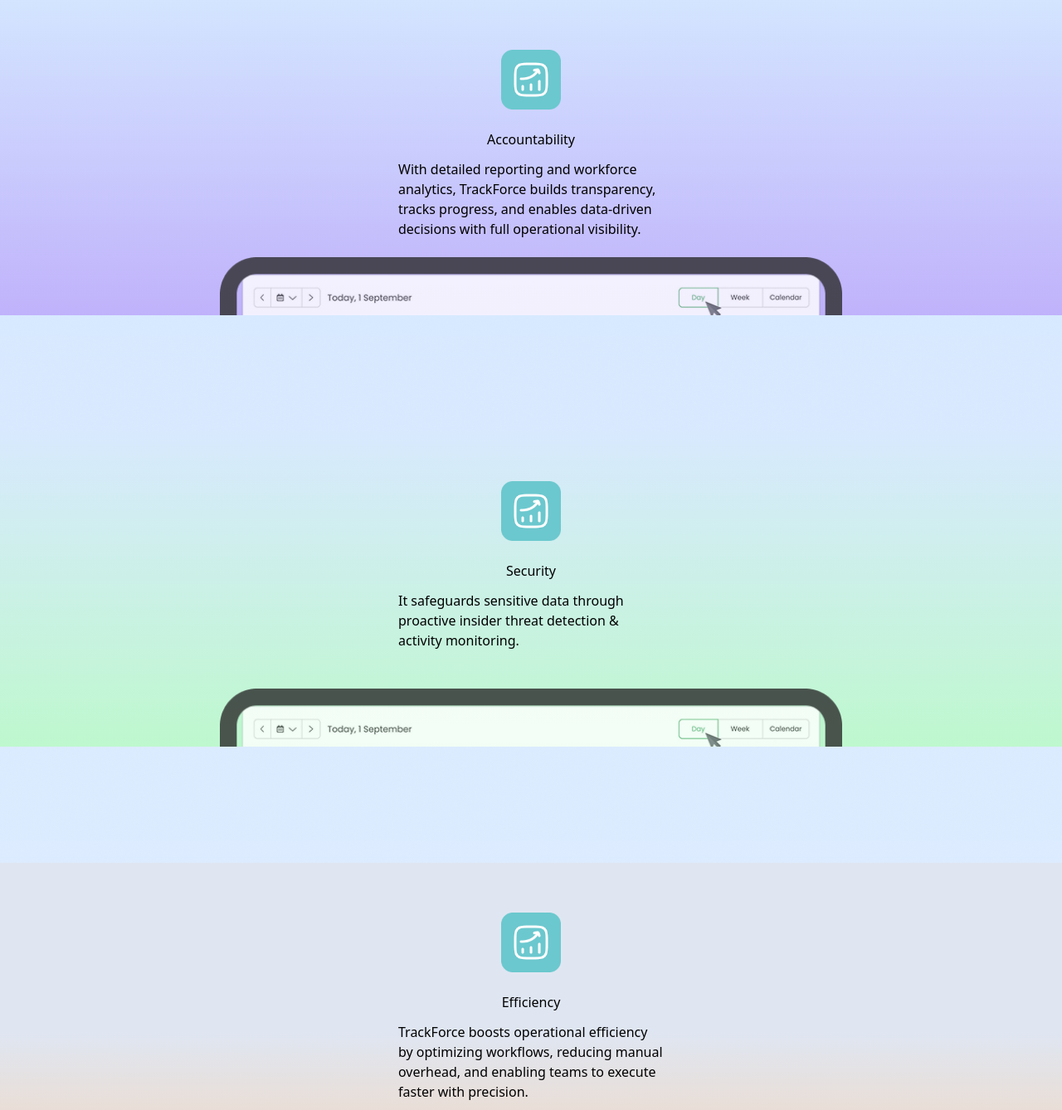
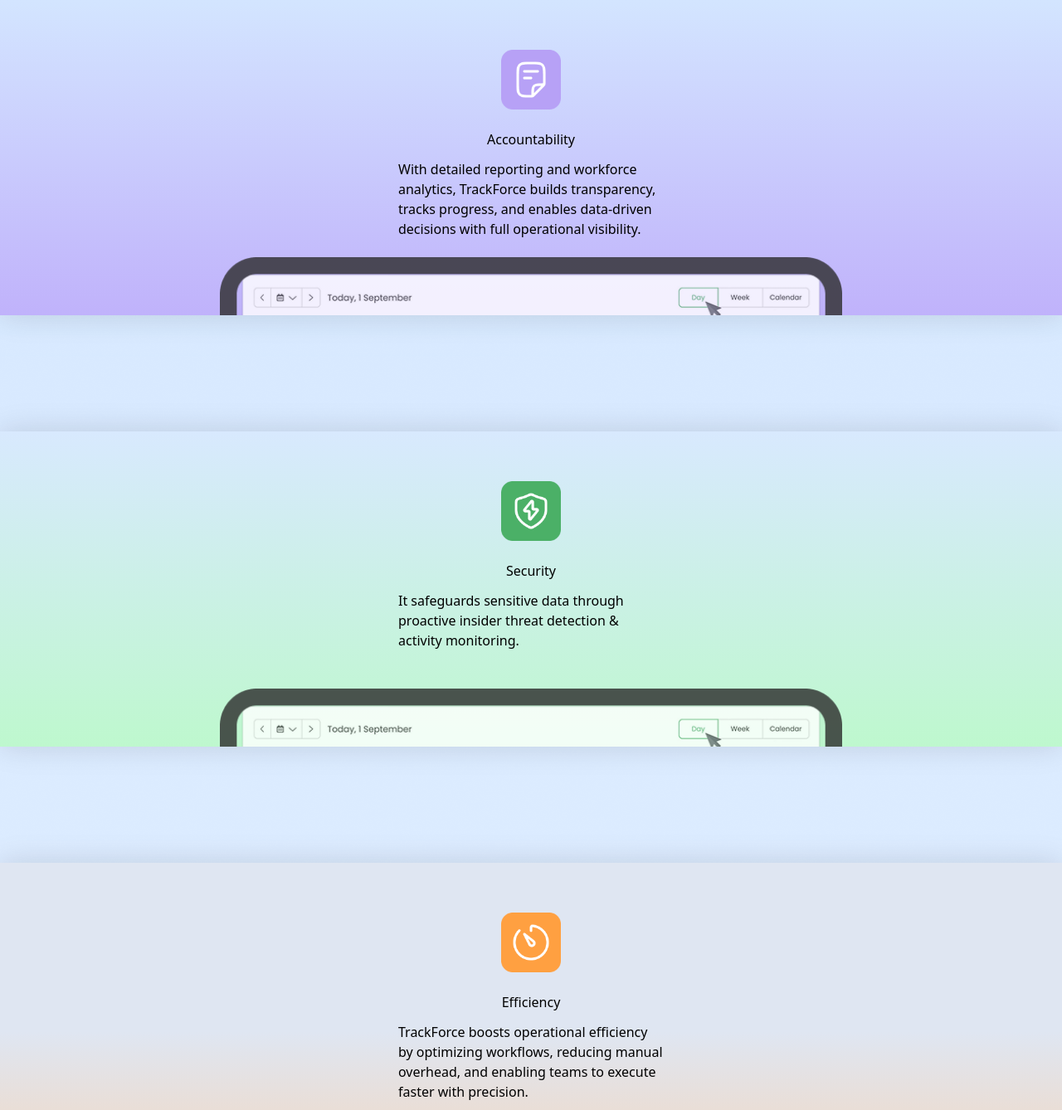
Before and after one commit to itsahadul99/trackforce-portfolio, a Next.js app: page /home in a window 1280 px wide. Shown: the part 2112-3450 px from the top of the page at 83% size. Built offline with nearby package versions, Linux system fonts and the light colour scheme.

Commit message:
Add additional parallax logos and enhance styles for improved visual consistency

```diff
--- a/src/features/home/parallax/Parallax.tsx
+++ b/src/features/home/parallax/Parallax.tsx
@@ -6,6 +6,9 @@
 import { useRef } from "react";
 
 import plxLogo1 from "../../../../public/paralax-logo-1.png";
+import plxLogo2 from "../../../../public/paralax-logo-2.png";
+import plxLogo3 from "../../../../public/paralax-logo-3.png";
+import plxLogo4 from "../../../../public/paralax-logo-4.png";
 import plx1 from "../../../../public/paralax-1.png";
 
 const Parallax = () => {
@@ -33,11 +36,11 @@
       {/* plx 1 */}
       <div className="h-[520px] sm:h-[600px] lg:h-[650px] sticky top-20 lg:top-30 z-10">
         <motion.div
-          style={{ y: card1Y, background: "linear-gradient(180deg, #CFE4FE 0%, #83CFD9 100%)" }}
+          style={{ y: card1Y, background: "linear-gradient(180deg, #CFE4FE 0%, #83CFD9 100%)",boxShadow: "0 0 34.5px 0 rgba(0, 0, 0, 0.13)" }}
           initial="rest"
           whileHover="hover"
           animate="rest"
-          className=" absolute inset-0 rounded-2xl w-full h-[380px] sm:h-[420px] lg:h-[450px] overflow-hidden group shadow-lg border border-white px-4 sm:px-6 xl:px-0"
+          className=" absolute inset-0 rounded-2xl w-full h-[380px] sm:h-[420px] lg:h-[450px] overflow-hidden group px-4 sm:px-6 xl:px-0"
         >
           <div className="relative flex flex-col items-center text-center">
 
@@ -80,12 +83,12 @@
       {/* plx 2 */}
       <div className="h-[520px] sm:h-[600px] lg:h-[650px] sticky top-20 lg:top-30 z-20">
         <motion.div
-          style={{ y: card2Y, background: "linear-gradient(180deg, #D3E5FF 0%, #C0B2FB 100%" }}
+          style={{ y: card2Y, background: "linear-gradient(180deg, #D3E5FF 0%, #C0B2FB 100%)", boxShadow: "0 0 34.5px 0 rgba(0, 0, 0, 0.13)" }}
 
           initial="rest"
           whileHover="hover"
           animate="rest"
-          className="absolute inset-0 rounded-2xl w-full h-[380px] sm:h-[420px] lg:h-[450px] overflow-hidden group shadow-lg border border-white px-4 sm:px-6 lg:px-0"
+          className="absolute inset-0 rounded-2xl w-full h-[380px] sm:h-[420px] lg:h-[450px] overflow-hidden group px-4 sm:px-6 lg:px-0"
         >
           <div className="relative flex flex-col items-center text-center">
 
@@ -109,13 +112,13 @@
               className="flex flex-col gap-3 items-center group-hover:items-start"
             >
               <div className="mb-3">
-                <Image src={plxLogo1} alt="logo" width={72} height={72} />
+                <Image src={plxLogo2} alt="logo" width={72} height={72} />
               </div>
 
               <h3 className="text-xl font-semibold">Accountability</h3>
 
               <p className="w-full max-w-xs sm:w-72 group-hover:text-left text-sm sm:text-base px-4 sm:px-0">
-            With detailed reporting and workforce analytics, TrackForce builds transparency, tracks progress, and enables data-driven decisions with full operational visibility.
+                With detailed reporting and workforce analytics, TrackForce builds transparency, tracks progress, and enables data-driven decisions with full operational visibility.
               </p>
             </motion.div>
 
@@ -127,14 +130,14 @@
       {/* plx 3 */}
       <div className="h-[520px] sm:h-[600px] lg:h-[650px] sticky top-20 lg:top-30 z-30">
         <motion.div
-          style={{ y: card3Y, background: "linear-gradient(180deg, #D8E9FE 0%, #BEF8CE 100%)" }}
-              initial="rest"
+          style={{ y: card3Y, background: "linear-gradient(180deg, #D8E9FE 0%, #BEF8CE 100%)", boxShadow: "0 0 34.5px 0 rgba(0, 0, 0, 0.13)" }}
+          initial="rest"
           whileHover="hover"
           animate="rest"
-          className="absolute inset-0 rounded-2xl w-full h-[380px] sm:h-[420px] lg:h-[450px] overflow-hidden group shadow-lg border border-white px-4 sm:px-6 lg:px-0"
+          className="absolute inset-0 rounded-2xl w-full h-[380px] sm:h-[420px] lg:h-[450px] overflow-hidden group px-4 sm:px-6 lg:px-0"
+
         >
           <div className="relative flex flex-col items-center text-center">
-
             <motion.div
               variants={{
                 rest: { x: 0, y: 60 },
@@ -144,13 +147,13 @@
               className="flex flex-col gap-3 items-center group-hover:items-start"
             >
               <div className="mb-3">
-                <Image src={plxLogo1} alt="logo" width={72} height={72} />
+                <Image src={plxLogo3} alt="logo" width={72} height={72} />
               </div>
 
               <h3 className="text-xl font-semibold">Security</h3>
 
               <p className="w-full max-w-xs sm:w-72 group-hover:text-left text-sm sm:text-base px-4 sm:px-0">
-             It safeguards sensitive data through proactive insider threat detection & activity monitoring.
+                It safeguards sensitive data through proactive insider threat detection & activity monitoring.
               </p>
             </motion.div>
 
@@ -173,11 +176,11 @@
       {/* plx 4 */}
       <div className="h-[520px] sm:h-[600px] lg:h-[650px] sticky top-20 lg:top-30 z-40">
         <motion.div
-          style={{ y: card4Y, background: "linear-gradient(180deg, #DFE6F2 53.53%, #F2D7BF 100%)" }}
+          style={{ y: card4Y, background: "linear-gradient(180deg, #DFE6F2 53.53%, #F2D7BF 100%)",boxShadow: "0 0 34.5px 0 rgba(0, 0, 0, 0.13)" }}
           initial="rest"
           whileHover="hover"
           animate="rest"
-          className="absolute inset-0 rounded-2xl w-full h-[380px] sm:h-[420px] lg:h-[450px] overflow-hidden group shadow-lg border border-white px-4 sm:px-6 lg:px-0"
+          className="absolute inset-0 rounded-2xl w-full h-[380px] sm:h-[420px] lg:h-[450px] overflow-hidden group px-4 sm:px-6 lg:px-0"
         >
           <div className="relative flex flex-col items-center text-center">
 
@@ -201,13 +204,13 @@
               className="flex flex-col gap-3 items-center group-hover:items-start"
             >
               <div className="mb-3">
-                <Image src={plxLogo1} alt="logo" width={72} height={72} />
+                <Image src={plxLogo4} alt="logo" width={72} height={72} />
               </div>
 
               <h3 className="text-xl font-semibold">Efficiency</h3>
 
               <p className="w-full max-w-xs sm:w-72 group-hover:text-left text-sm sm:text-base px-4 sm:px-0">
-            TrackForce boosts operational efficiency by optimizing workflows, reducing manual overhead, and enabling teams to execute faster with precision.
+                TrackForce boosts operational efficiency by optimizing workflows, reducing manual overhead, and enabling teams to execute faster with precision.
               </p>
             </motion.div>
 
```
